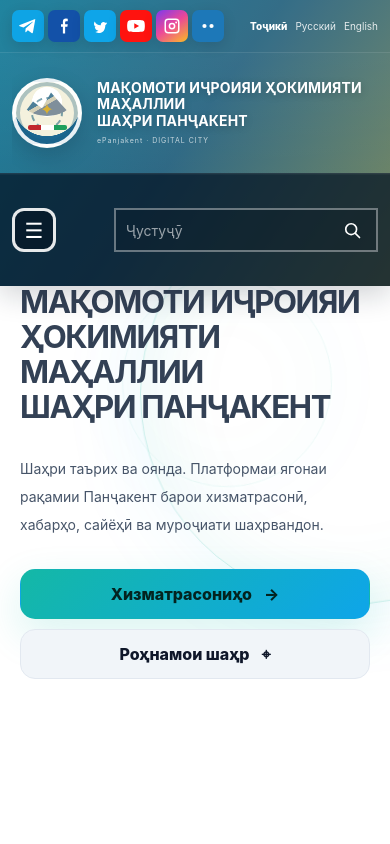
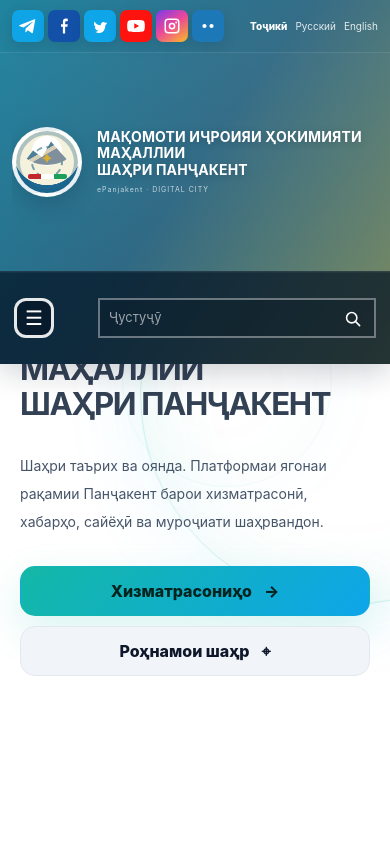
Before and after one commit to mehrvarshodiev/ePanjakent, a React (Vite) app: page / in a window 390 px wide. Shown: the top 844 px of the page. Built offline with nearby package versions, Linux system fonts and the light colour scheme.

Commit message:
style: tighten mobile nav inner spacing

```diff
--- a/src/overrides.css
+++ b/src/overrides.css
@@ -18,26 +18,17 @@
 
 /* Mobile civic header: keep the branding area fixed when the menu opens. */
 @media(max-width:600px){
-  .civic-brand-row{height:120px;min-height:120px;max-height:120px;overflow:hidden;padding:0!important}
-  .civic-brand-inner{height:100%;min-height:0;padding:0!important}
-  .civic-brand{height:100%;overflow:hidden;padding:0!important}
+  .civic-brand-row{height:218px;min-height:218px;max-height:218px;overflow:hidden}
+  .civic-brand-inner{height:100%;min-height:0}
+  .civic-brand{height:100%;overflow:hidden}
   .civic-brand-copy b{line-height:1.2}
-  .civic-nav-row{min-height:112px}
-  .civic-nav-inner{min-height:112px}
-  .civic-search{width:min(78vw,520px);max-width:calc(100vw - 126px)}
-  .civic-search input{min-width:0;width:100%}
-  .civic-mobile-menu{margin-top:14px}
-  .hero{padding-top:22px}
+  .civic-nav-row{min-height:92px}
+  .civic-nav-inner{min-height:92px;padding:0 2px;gap:7px}
+  .civic-menu{width:40px;height:40px;font-size:20px}
+  .civic-search{width:min(78vw,520px);max-width:calc(100vw - 112px);height:40px}
+  .civic-search input{min-width:0;width:100%;font-size:13px;padding:0 9px}
+  .civic-search button{width:44px}
+  .civic-search button svg{width:19px;height:19px}
+  .civic-mobile-menu{margin-top:12px}
+  .hero{padding-top:16px}
 }
-
-/* Keep the civic branding area compact and stable at every viewport size. */
-.civic-brand-row{height:168px;min-height:168px;max-height:168px;overflow:hidden;padding:0!important}
-.civic-brand-inner{height:100%;min-height:0;padding:0!important}
-.civic-brand{height:100%;overflow:hidden;padding:0!important}
-@media(max-width:900px){
-  .civic-brand-row{height:138px;min-height:138px;max-height:138px}
-  .civic-brand-inner{min-height:0}
-}
-@media(max-width:600px){
-  .civic-brand-row{height:120px;min-height:120px;max-height:120px}
-}
```
